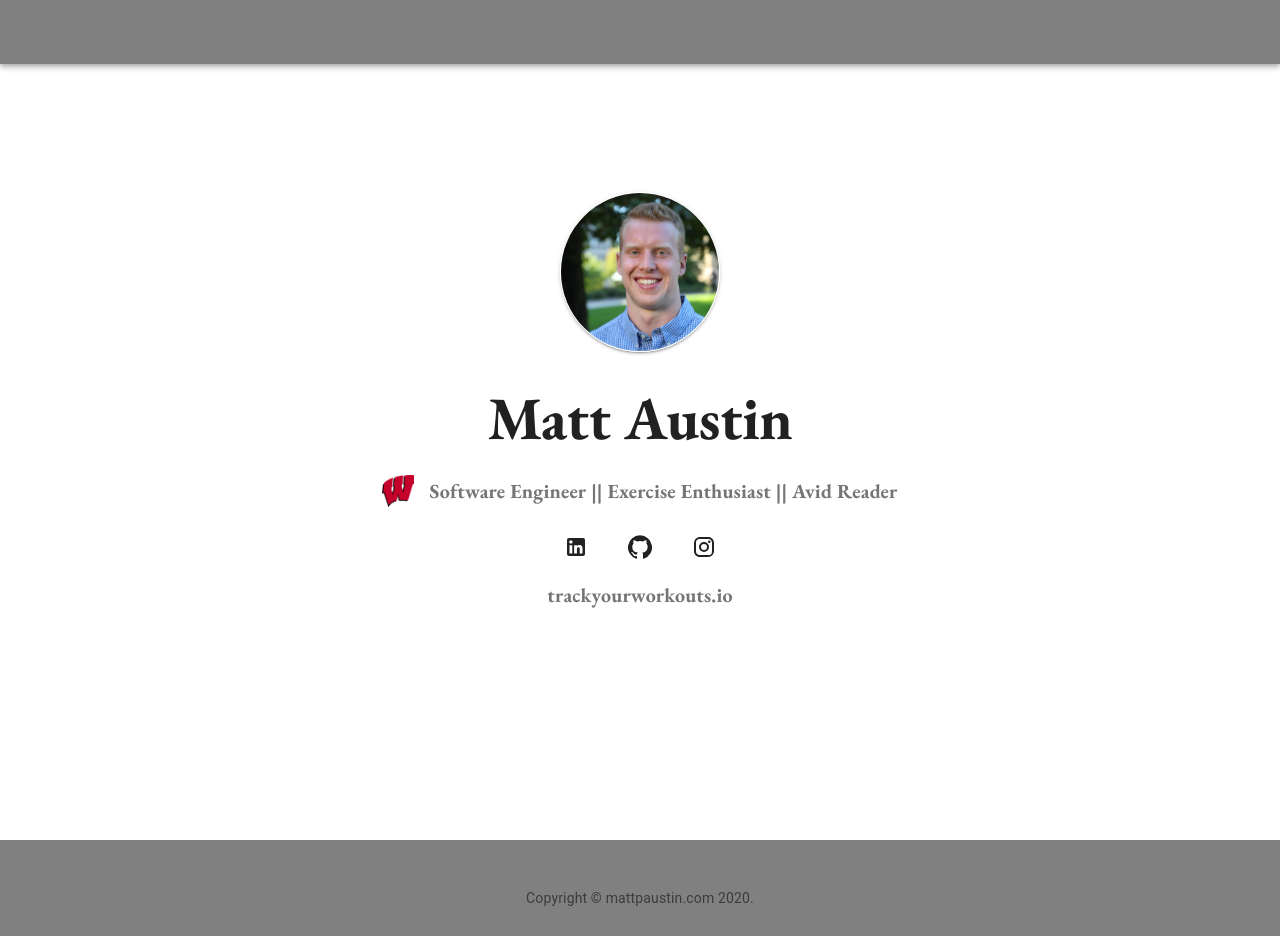
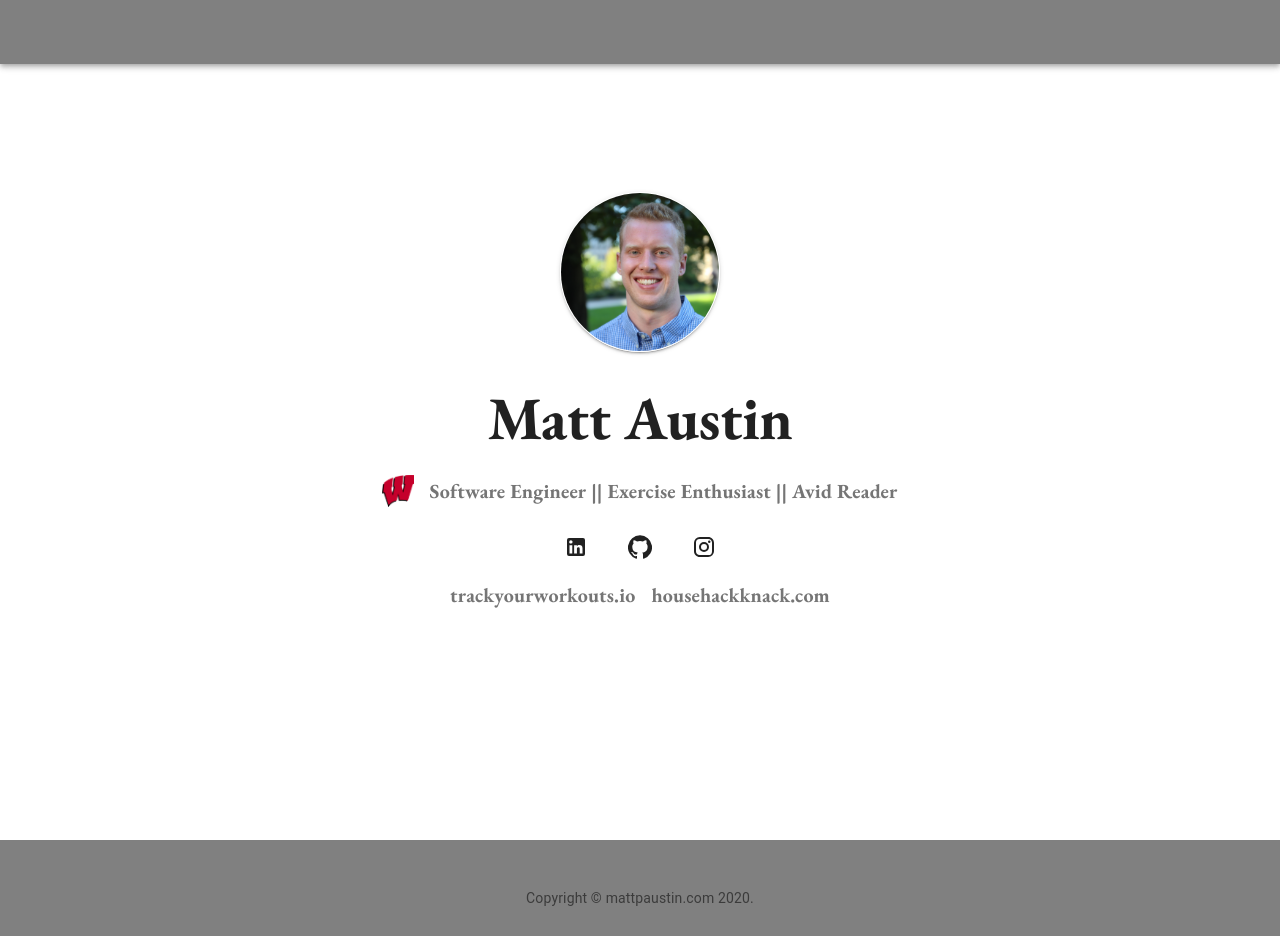
Before and after one commit to mpaustin/mpa-site-app, a React (Create React App) app: page / in a window 1280 px wide. Built offline with nearby package versions, Linux system fonts and the light colour scheme.

Commit message:
adding househackknack.com

```diff
--- a/src/templates/Framework.js
+++ b/src/templates/Framework.js
@@ -127,6 +127,12 @@ export default function Album() {
                     <Link className={classes.link} onClick={() => openUrl('http://trackyourworkouts.io')}>trackyourworkouts.io</Link>
                   </Typography>
                 </Grid>
+                <div/>
+                <Grid item>
+                  <Typography variant="h6" align="center" color="textSecondary" paragraph className={classes.font}>
+                    <Link className={classes.link} onClick={() => openUrl('http://househackknack.com')}>househackknack.com</Link>
+                  </Typography>
+                </Grid>
               </Grid>
             </div>
           </Container>
```
